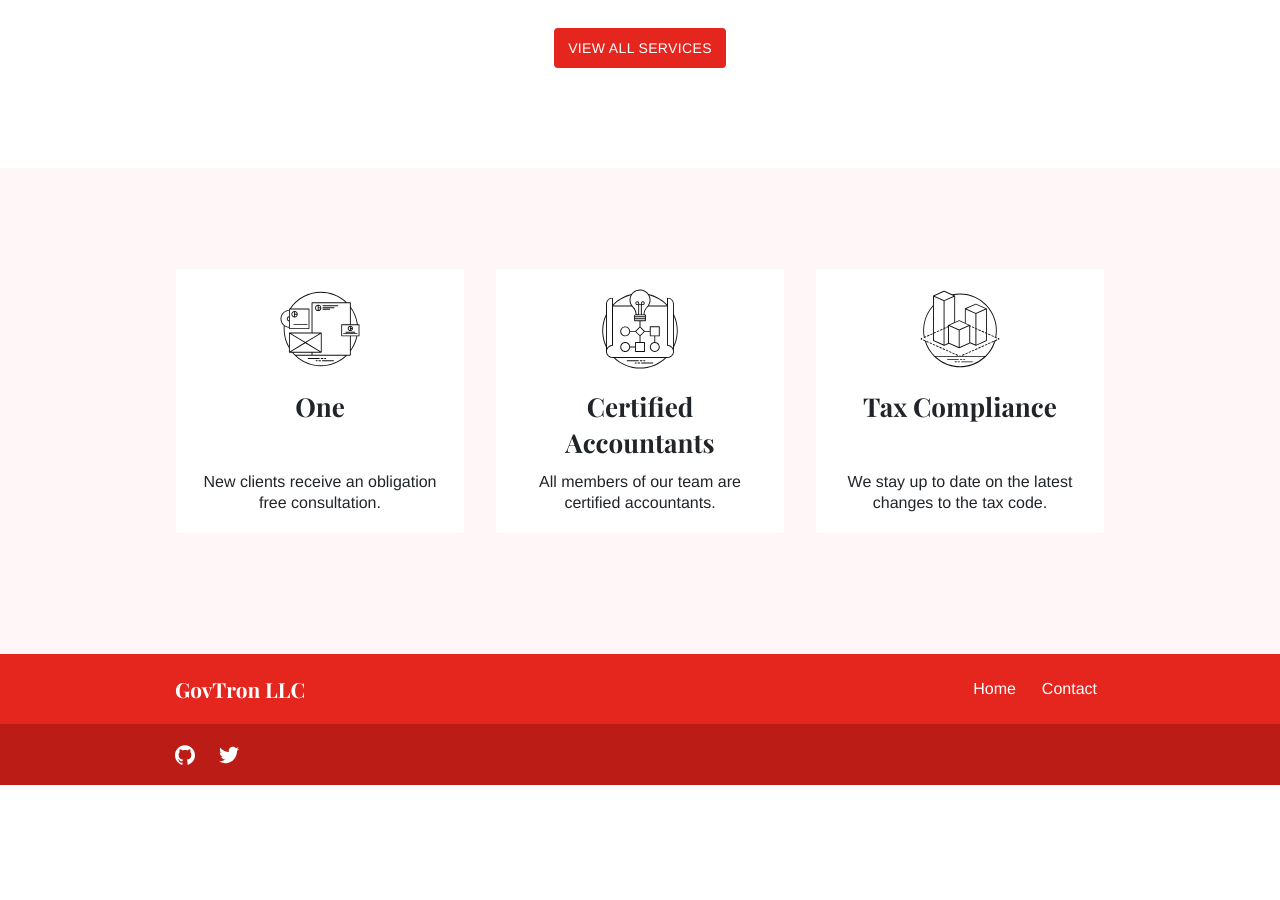
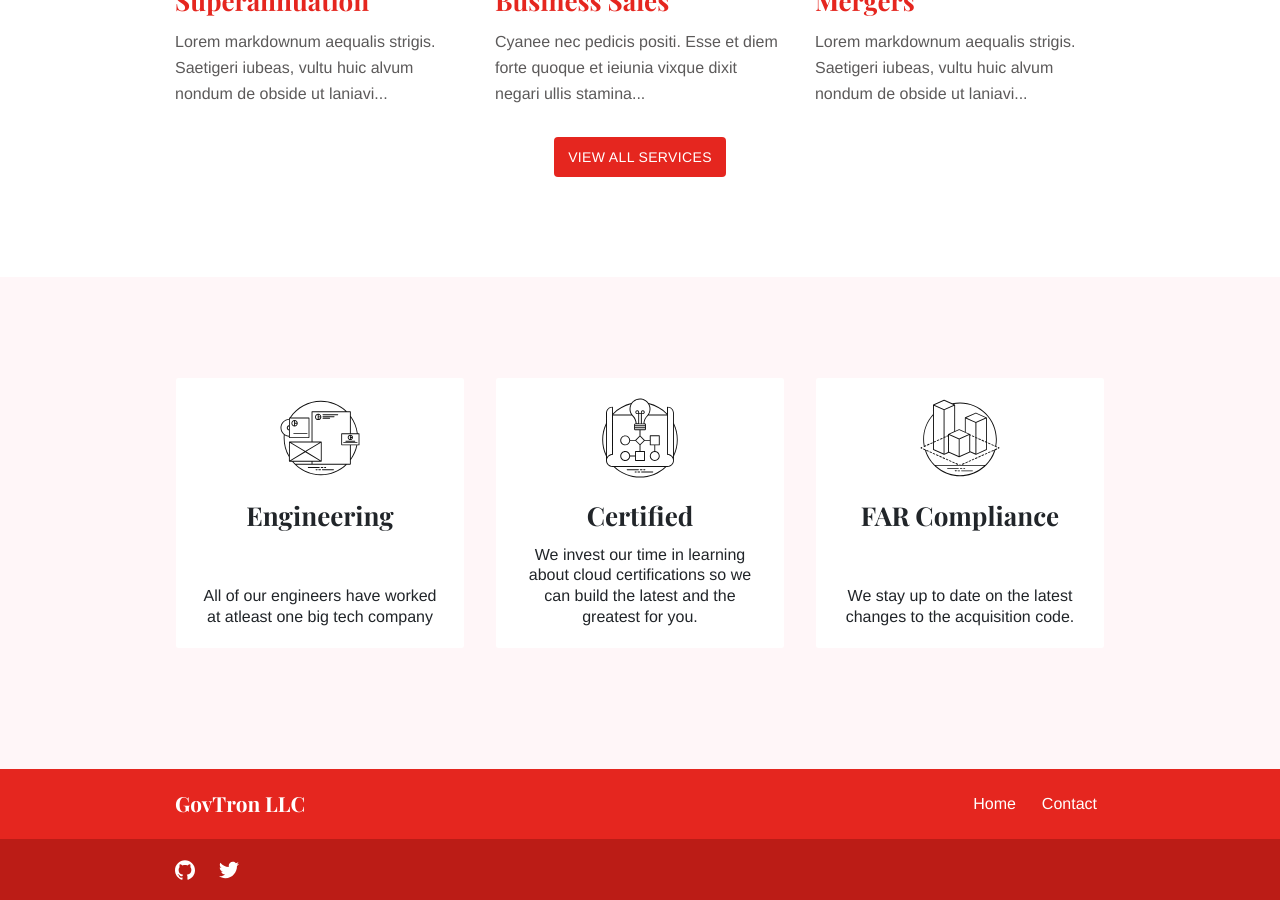
Before and after one commit to GovTron/govtron.github.io, a Jekyll site: the page built from docs/index.md, in a window 1280 px wide and 900 px high, scrolled down 949 px. Built offline with Jekyll 4.4.1, drawn with Linux system fonts in a browser that asks for light colours; before the commit the page ends 1734 px from its top, so only the background shows below that.

Commit message:
Add changes

```diff
--- a/docs/_config.yml
+++ b/docs/_config.yml
@@ -3,12 +3,12 @@ permalink: pretty
 title: 'GovTron LLC'
 
 logo:
-  mobile: "images/logo/logo-mobile.svg"
+  mobile: "images/logo/GovTron.png"
   mobile_height: "32px"
   mobile_width: "32px"
-  desktop: "images/logo/logo.svg"
-  desktop_height: "32px"
-  desktop_width: "120px"
+  desktop: "images/logo/GovTron.png"
+  desktop_height: "100%"
+  desktop_width: "150vh"
 
 collections:
   services:
--- a/docs/_data/features.json
+++ b/docs/_data/features.json
@@ -1,7 +1,7 @@
 [
   {
-    "title": "One",
-    "description": "New clients receive an obligation free consultation.",
+    "title": "Engineering",
+    "description": "All of our engineers have worked at atleast one big tech company",
     "image": {
       "url": "images/features/noun_branding_1885335.svg",
       "width": 80,
@@ -9,8 +9,8 @@
     }
   },
   {
-    "title": "Certified Accountants",
-    "description": "All members of our team are certified accountants.",
+    "title": "Certified",
+    "description": "We invest our time in learning about cloud certifications so we can build the latest and the greatest for you.",
     "image": {
       "url": "images/features/noun_The Process_1885341.svg",
       "width": 80,
@@ -18,8 +18,8 @@
     }
   },
   {
-    "title": "Tax Compliance",
-    "description": "We stay up to date on the latest changes to the tax code.",
+    "title": "FAR Compliance",
+    "description": "We stay up to date on the latest changes to the acquisition code.",
     "image": {
       "url": "images/features/noun_3d modeling_1885342.svg",
       "width": 80,
--- a/docs/_data/menus.yml
+++ b/docs/_data/menus.yml
@@ -2,9 +2,6 @@ main:
   - name: "Services"
     url: "/services/"
     weight: 2
-  - name: "Team"
-    url: "/team/"
-    weight: 3
   - name: "About"
     url: "/about/"
     weight: 4
```
Also changed, not shown: docs/images/logo/GovTron.png (added), docs/images/logo/GovTron.svg (added), docs/images/logo/logo.svg (deleted).
